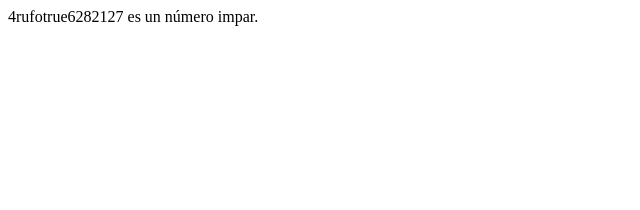
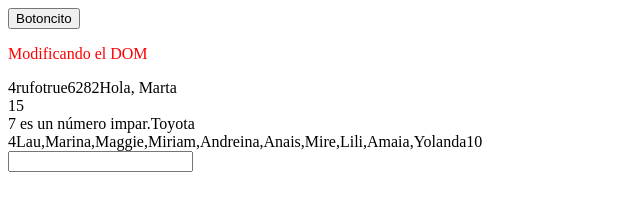
Before and after one commit to helenaponted/Primeros-JS, a plain HTML site: page index.html in a window 1280 px wide. Shown: the whole page, without its empty margins (0-640 px from the left). Drawn offline with Linux system fonts and the light colour scheme.

Commit message:
casi tengo el DOM

```diff
--- a/index.html
+++ b/index.html
@@ -4,5 +4,12 @@
   <meta charset="utf-8">
   <meta name="viewport" content="width=device-width">
   <title>Primeros Pasos JS</title>
+
+</head>
+<body>
+  <button onclick="mostrarMensaje()">Botoncito</button>
+  <p id="parrafo"> Modificando el DOM </p>
+  <div id="ocultar">Ocultar</div>
+  <div id="form"></div>
   <script src="/script.js"></script>
-</head>
+</body>
--- a/script.js
+++ b/script.js
@@ -38,22 +38,26 @@ console.log(frase);
 //función 1
 
 function saludos(nombre) {
-    var mensaje = "Hola " + nombre;
+    let mensaje = "Hola, " + nombre;
     console.log(mensaje);
+    document.write(mensaje + "<br>");
   }
+  saludos("Marta")
 
-  saludos("Marta");
+//Crear función que reciba como parámetros dos números y que devuelva la suma de ellos. Deberás
+//imprimir el resultado por la pantalla del navegador y la consola.
+function sumar (a , b) {
+    let resultado = a + b;
+    console.log (resultado);
+    document.write (resultado + "<br>");
+  }
+   sumar (5, 10);
 
-//funcion 2
-function sumar (a, b) {
-    return a+b;
 
-  }
 
- console.log (sumar(7, 5))
- document.write (sumar(7,5))
 
- //funcion 3
+ //Crear función que determine si un número es par o impar. Deberás imprimir el resultado por la pantalla
+//del navegador y la consola.
 
  function determinarParidad(numero) {
     if (numero % 2 === 0) {
@@ -64,15 +68,16 @@ function sumar (a, b) {
       document.write(numero + " es un número impar.");
     }
  }
-  var numero = 7;
+  numero = 7;
   determinarParidad(numero);
 
-  //Objeto 1
-  var coche = {
+  //Crear un objeto carro haciendo la abstracción de sus atributos y un objeto anidado.
+  let coche = {
     marca: "Toyota",
     modelo: "Corolla",
     año: 2022,
     color: "Azul",
+    puertas: 4,
     motor: {
     tipo: "Gasolina",
     cilindros: 4,
@@ -82,8 +87,179 @@ function sumar (a, b) {
 
   console.log(coche);
 
-  // marca
+
+  //Crear una función que devuelva la marca del carro
 
 function marca() {
-    console.log(coche.marca);
+
+  return coche.marca;
+
 }
+console.log(coche.marca);
+document.write(coche.marca + "<br>");
+
+//Crear una función que devuelva la cantidad de puertas que tiene el carro.
+function puertas () {
+  return coche.puertas;
+
+}
+
+console.log(coche.puertas);
+document.write(coche.puertas);
+
+//Crear una función que devuelva un atributo del objeto anidado.
+function cocheMotor (){
+  return coche.motor.tipo;
+}
+console.log(cocheMotor());
+
+//Array
+
+let miArray = [1, 2, 3, 4, 5, 6, 7, 8, 9, 10]
+
+//Crear una función que añada un número al array
+let nuevaLongitud = miArray.push(11)
+
+console.log('miArray: ')
+console.log(miArray)
+
+// Crear una función que elimine los números pares de ese array
+function pares(miArray) {
+  for (let i = 0; i < miArray.length; i++) {
+    if (miArray[i] % 2 === 0) {
+
+
+    }
+  }
+}
+//Crear una función que devuelva el número mayor y menor de un array.
+function encontrarNumeroMayor(miArray) {
+  let mayor = miArray[10];
+
+  for (let i = 1; i < miArray.length; i++) {
+    if (miArray[i] > mayor) {
+      mayor = miArray[i];
+    }
+  }
+
+  return mayor;
+}
+
+let numeroMayor = encontrarNumeroMayor(miArray);
+console.log("El número mayor es:", numeroMayor);
+
+
+// function encontrarNumeroMenor(miArray) {
+//   let menor = miArray[0];
+
+//   for (let i = 10; i < miArray.length; i--) {
+//     if (miArray[i] < menor ) {
+//       menor = miArray[i];
+//     }
+//   }
+
+//   return menor;
+// }
+
+// let numeroMenor = encontrarNumeroMenor(miArray);
+// console.log("El número menor es:", numeroMenor);
+
+// minusculas
+
+const textoEnMayusculas = "QUIERO DORMIR";
+
+
+// Version larga
+
+function convertirMinusculas(texto) {
+  const textoMinusculas = texto.toLowerCase();
+  return textoMinusculas
+}
+  // Llamada guardando el valor devuelto por la funcion
+const valor = convertirMinusculas(textoEnMayusculas);
+console.log(valor);
+
+// Version mediana - Llamada sin guardar el valor devuelto por la funcion
+console.log(convertirMinusculas(textoEnMayusculas));
+
+// Version corta
+
+console.log(textoEnMayusculas.toLowerCase());
+
+
+//Mayusculas
+
+const textoMayusculas ='quiero comer gyozas';
+function cambiarMayusculas () {
+  const textoMayusculas = texto.toUpperCase();
+}
+console.log(textoMayusculas.toUpperCase());
+
+//Crear una función que reciba un array de nombres y que convierta la primera letra de cada nombre en
+//mayúscula
+function convertirPrimeraLetraMayuscula(nombres) {
+  let nombresConvertidos = [];  // Array para almacenar los nombres convertidos
+
+  for (let i = 0; i < nombres.length; i++) {
+    let nombre = nombres[i];
+    let nombreConvertido = nombre.charAt(0).toUpperCase() + nombre.slice(1);
+    nombresConvertidos.push(nombreConvertido);
+  }
+
+  return nombresConvertidos;
+}
+
+nombres = ['andrea', 'marta', 'vero' ]
+let nombresConvertidos = convertirPrimeraLetraMayuscula(nombres);
+console.log(nombresConvertidos);
+
+
+//Crear un botón en HTML y usar JavaScript para mostrar un mensaje cuando se hace clic.
+function mostrarMensaje() {
+  alert('¡Hola! Has hecho clic en el botoncito.');
+}
+
+//Cambiar el contenido de un elemento HTML mediante JavaScript.
+const myElement = document.getElementById("parrafo");
+myElement.style.color = "red";
+
+//Ocultar y mostrar elementos HTML utilizando JavaScript.
+function ocultar(){
+  document.getElementById('ocultar').style.display = 'none';
+  }
+
+  ocultar()
+
+//Crear un array de 10 nombres.
+
+losNombres = ["Lau", "Marina", "Maggie", "Miriam", "Andreina", "Anais", "Mire","Lili","Amaia","Yolanda"]
+
+//Crear una función que imprima en pantalla una lista con los nombres del array de nombres
+function imprimirNombres(nombres) {
+  for (let i = 0; i < nombres.length; i++) {
+    console.log(nombres[i]);
+  }
+}
+
+//const losNombres = ["Lau", "Marina", "Maggie", "Miriam", "Andreina", "Anais", "Mire", "Lili", "Amaia", "Yolanda"];
+imprimirNombres(losNombres);
+
+document.write(losNombres)
+
+
+//Crear un array de números
+ const losNumeros = [1,2,3,4,5,6,7,8,9,10]
+
+console.log (losNumeros.length)
+document.write(losNumeros.length)
+
+//Crea los nodos necesarios para imprimir un formulario.
+const inputText = document.createElement('input');
+inputText.type = 'text';
+
+const form = document.createElement('form');
+form.id = 'form'; // Asignamos el ID "form" al formulario
+
+form.appendChild(inputText); // Agregamos el elemento inputText al formulario
+
+document.body.appendChild(form); // Agregamos el formulario al body del documento
```
